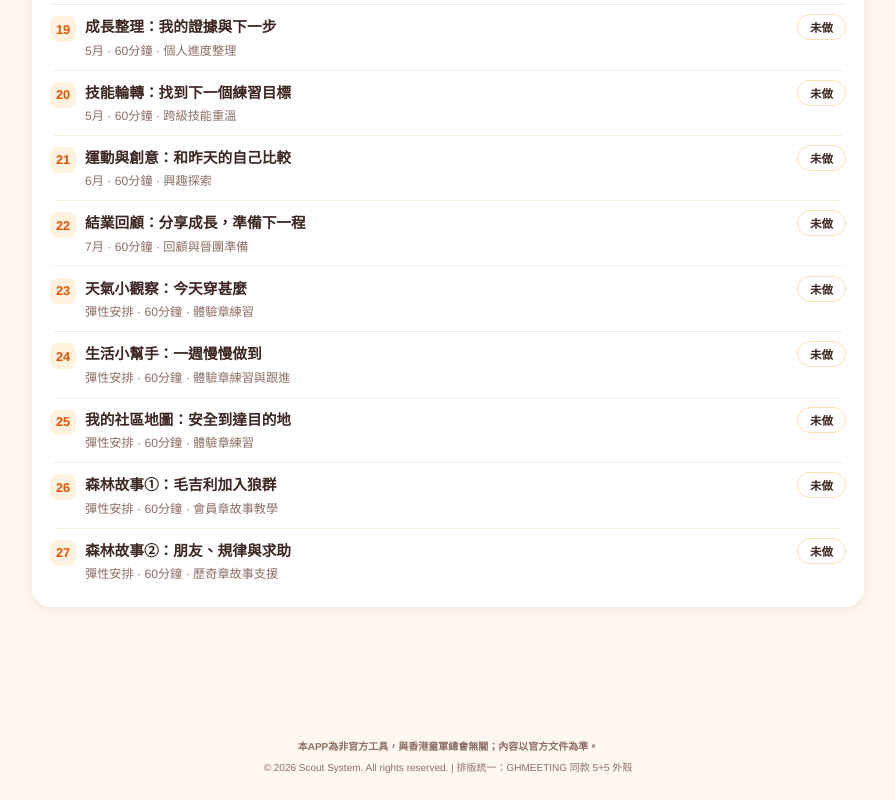
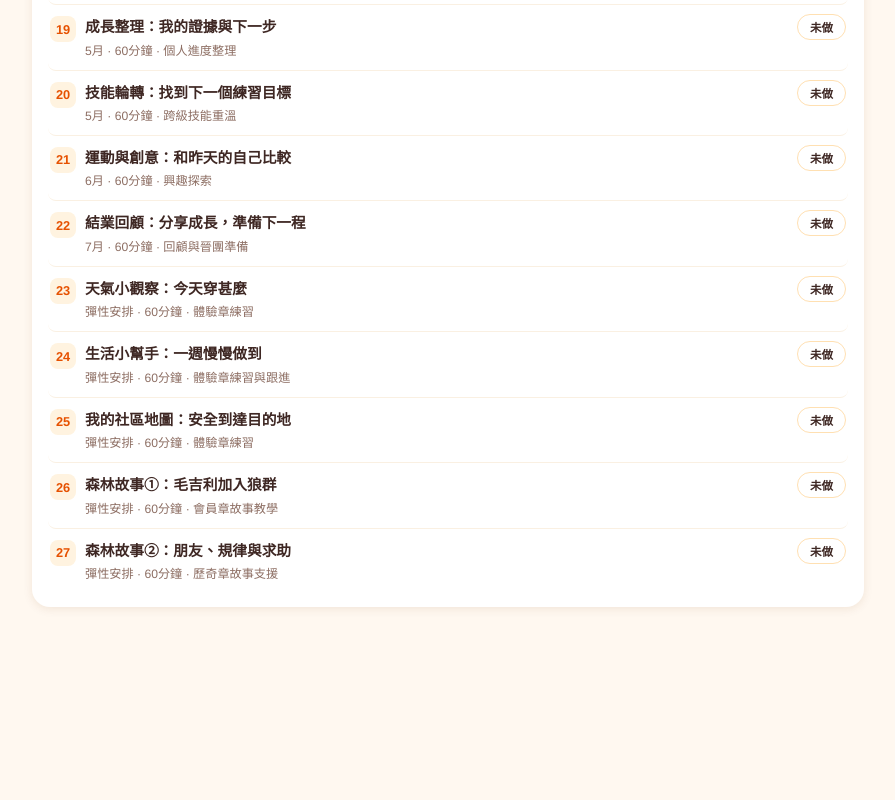
Before and after one commit to playerkousas-rgb/cubsmeeting, a website: page index.html in a window 1280 px wide. Shown: the part 1699-2499 px from the top of the page, without its empty margins (192-1087 px from the left). After the commit the page ends 2446 px from the top, so only its background shows below. Drawn offline with Linux system fonts and the light colour scheme.

Commit message:
非官方聲明改為下方5按鈕下常駐頁底
Co-authored-by: arena-agent <297053741+arena-agent@users.noreply.github.com>

```diff
--- a/css/app.css
+++ b/css/app.css
@@ -30,7 +30,7 @@ small,.mut{color:var(--mute)}
 .topbtns{display:flex;gap:5px}
 @media(max-width:420px){.brand{font-size:.94rem}.iconbtn{width:33px;height:33px;font-size:1.02rem;border-radius:10px}
   #topbar{padding:8px 10px}}
-#view{max-width:860px;margin:0 auto;padding:14px 14px 108px}
+#view{max-width:860px;margin:0 auto;padding:14px 14px 128px}
 /* ---- 上下兩條導航：🅰️ 上方＝事前準備 ／ 🅱️ 下方＝即插即用 ---- */
 .navcap{font-size:.62rem;font-weight:800;letter-spacing:.3px;text-align:center;padding:2px 6px 1px;
   white-space:nowrap;overflow:hidden;text-overflow:ellipsis}
@@ -2186,12 +2186,11 @@ figure.fig figcaption{font-size:.76rem;color:var(--mute);padding:7px 10px;border
   --bg:#FFF8F0;--card:#ffffff;--line:#FFE0B2;--ink:#3E2723;--mute:#8D6E63;
 }
 #topbar{background:linear-gradient(95deg,var(--ord),var(--or));color:#fff}
-#view{padding:14px 14px 108px;max-width:860px}
+#view{padding:14px 14px 128px;max-width:860px}
 
 /* ==== 舊版 Cub 特有元件保留（制服、敬禮、追蹤、教材台） ==== */
-.site-footer{text-align:center;padding:12px 16px 24px;color:var(--mute);font-size:12px}
-.site-footer small{display:block}
-.site-footer .unofficial-note{margin-bottom:4px;font-weight:600}
+#tabbar .site-footer{text-align:center;padding:3px 10px 4px;color:var(--mute);font-size:.6rem;line-height:1.3;border-top:1px solid var(--line);background:#fffdf8}
+@media(max-width:340px){#tabbar .site-footer{font-size:.54rem}}
 @media print{.site-footer{display:none!important}}
 /* Source-grounded teaching diagrams and independent ceremony cue reader. */
 .uniform-map,.scarf-map{display:block;width:100%;max-width:640px;height:auto;margin:18px auto}
--- a/index.html
+++ b/index.html
@@ -36,7 +36,6 @@
     </nav>
   </div>
   <main id="view"></main>
-  <footer class="site-footer"><small class="unofficial-note">本APP為非官方工具，與香港童軍總會無關；內容以官方文件為準。</small><small>© 2026 Scout System. All rights reserved. | 排版統一：GHMEETING 同款 5+5 外殼</small></footer>
   <!-- 🧭 逐步預備嚮導條 -->
   <div id="flowbar"></div>
   <!-- 🅱️ 下方＝即插即用：集會途中先撳 -->
@@ -49,6 +48,7 @@
       <a href="#jungle" data-tab="jungle"><span>🌳</span>森林故事</a>
       <a href="#tools" data-tab="tools"><span>🎲</span>快鍵</a>
     </div>
+    <div class="site-footer"><small>© 2026 Scout System・非官方輔助工具・一切以香港童軍總會公佈為準・v5.1</small></div>
   </nav>
 </div>
 <div id="leadroot" class="hidden"></div>
```
